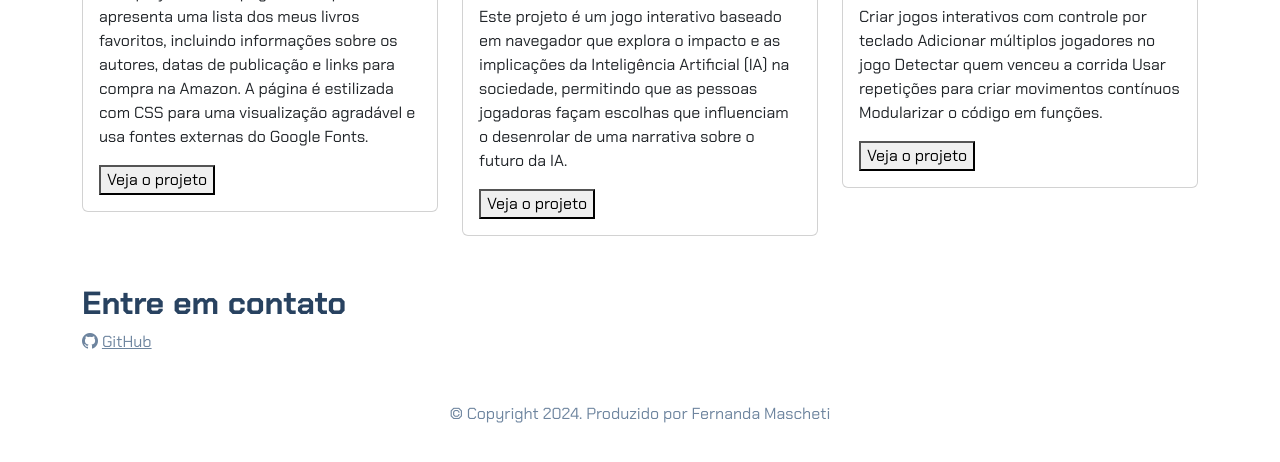
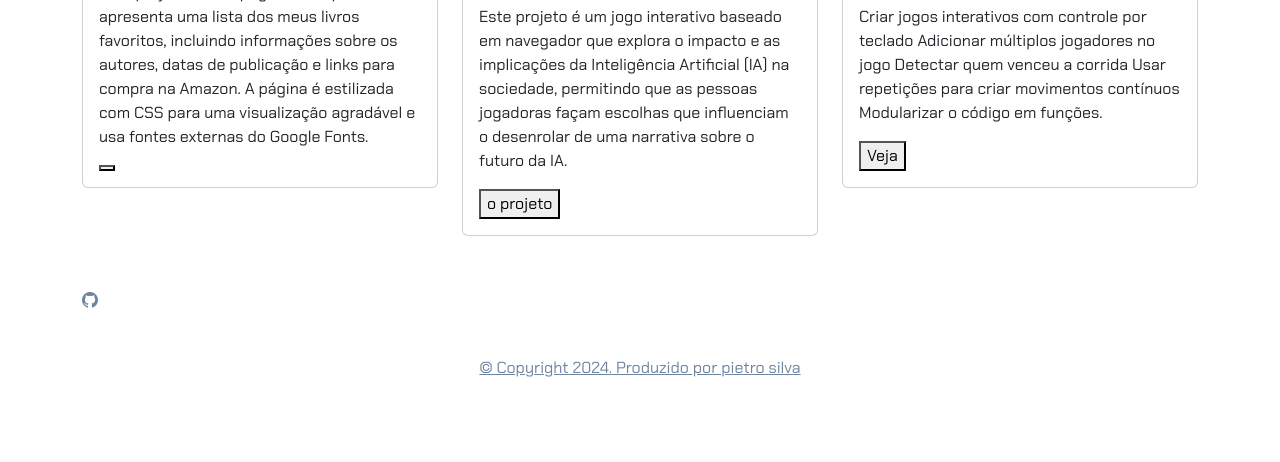
Before and after one commit to perfilEstud/Portifolio-Pietro-3c, a plain HTML site: page portifolio/index.html in a window 1280 px wide. Shown: the part 610-1072 px from the top of the page. Drawn offline with nearby package versions, Linux system fonts and the light colour scheme.

Commit message:
Update index.html

```diff
--- a/portifolio/index.html
+++ b/portifolio/index.html
@@ -41,8 +41,8 @@ CTYPE html>
                             externas do Google Fonts.
                         </p>
                         <button type="button" class="https://github.com/perfilEstud/livros.git
-                        " data-bs-toggle="modal" data-bs-target="#modal1">Veja
-                            o projeto</button>
+                        " data-bs-toggle="modal" data-bs-target="#modal1">
+                            </button>
                     </div>
                 </div>
             </div>
@@ -57,7 +57,7 @@ CTYPE html>
                             impacto e as implicações da Inteligência Artificial (IA) na sociedade, permitindo que as
                             pessoas jogadoras façam escolhas que influenciam o desenrolar de uma narrativa sobre o
                             futuro da IA.</p>
-                        <button type="button" class="https://github.com/perfilEstud/pietro2clivrosde-inteligencia.git" data-bs-toggle="modal" data-bs-target="#modal2">Veja
+                        <button type="button" class="https://github.com/perfilEstud/pietro2clivrosde-inteligencia.git" data-bs-toggle="modal" data-bs-target="#modal2">
                             o projeto</button>
                     </div>
                 </div>
@@ -74,7 +74,7 @@ CTYPE html>
 Usar repetições para criar movimentos contínuos Modularizar o código em funções.
                         </p>
                         <button type="button" class="https://editor.p5js.org/00001103805071sp/full/jYVURGej9" data-bs-toggle="modal" data-bs-target="#modal3">Veja
-                            o projeto</button>
+                            </button>
                     </div>
                 </div>
             </div>
@@ -204,12 +204,12 @@ Usar repetições para criar movimentos contínuos Modularizar o código em fun
         </div>
     </div>
     <footer class="container py-5">
-        <h2>Entre em contato</h2>
+        <h2></h2>
         <div>
             <i class="bi bi-github"></i>
-            <a href="https://github.com/femascheti">GitHub</a>
+            <a href=</a>
         </div>
-        <p class="my-5 text-center">© Copyright 2024. Produzido por Fernanda Mascheti</p>
+        <p class="my-5 text-center">© Copyright 2024. Produzido por pietro silva</p>
     </footer>
 
     <script src="https://cdn.jsdelivr.net/npm/bootstrap@5.3.2/dist/js/bootstrap.bundle.min.js"></script>
```
